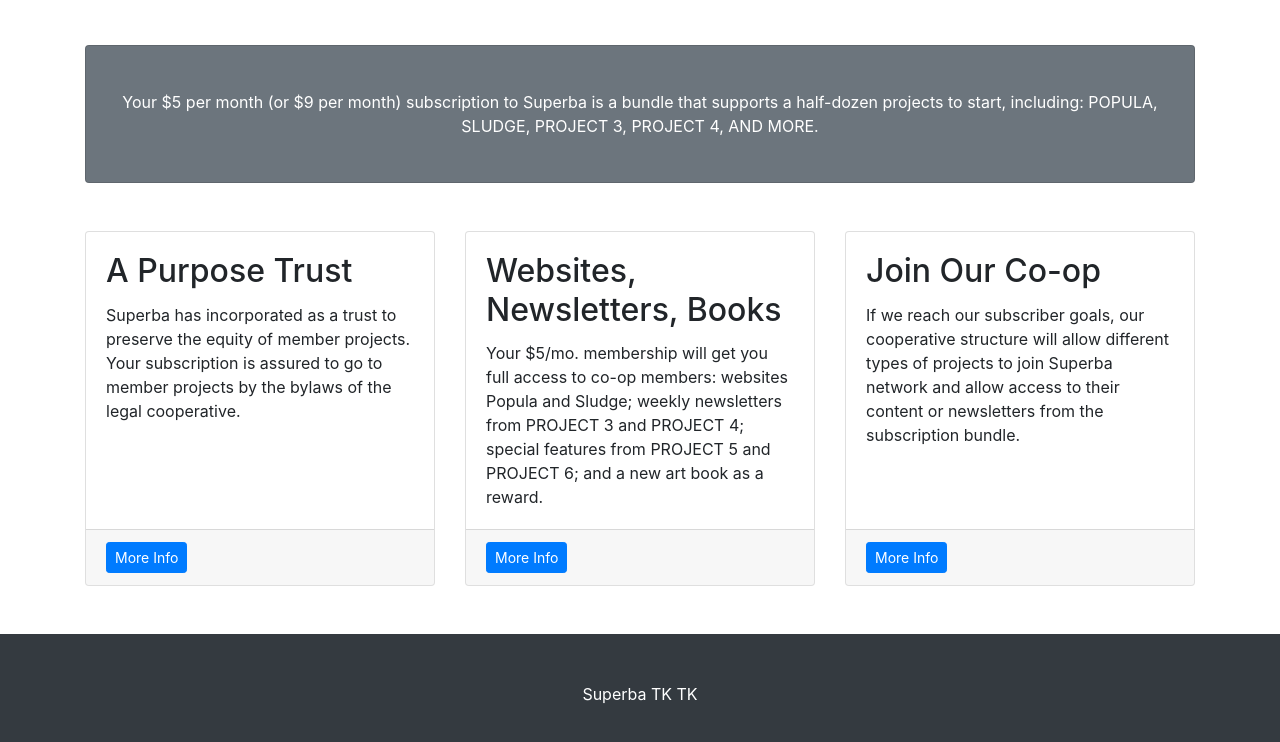
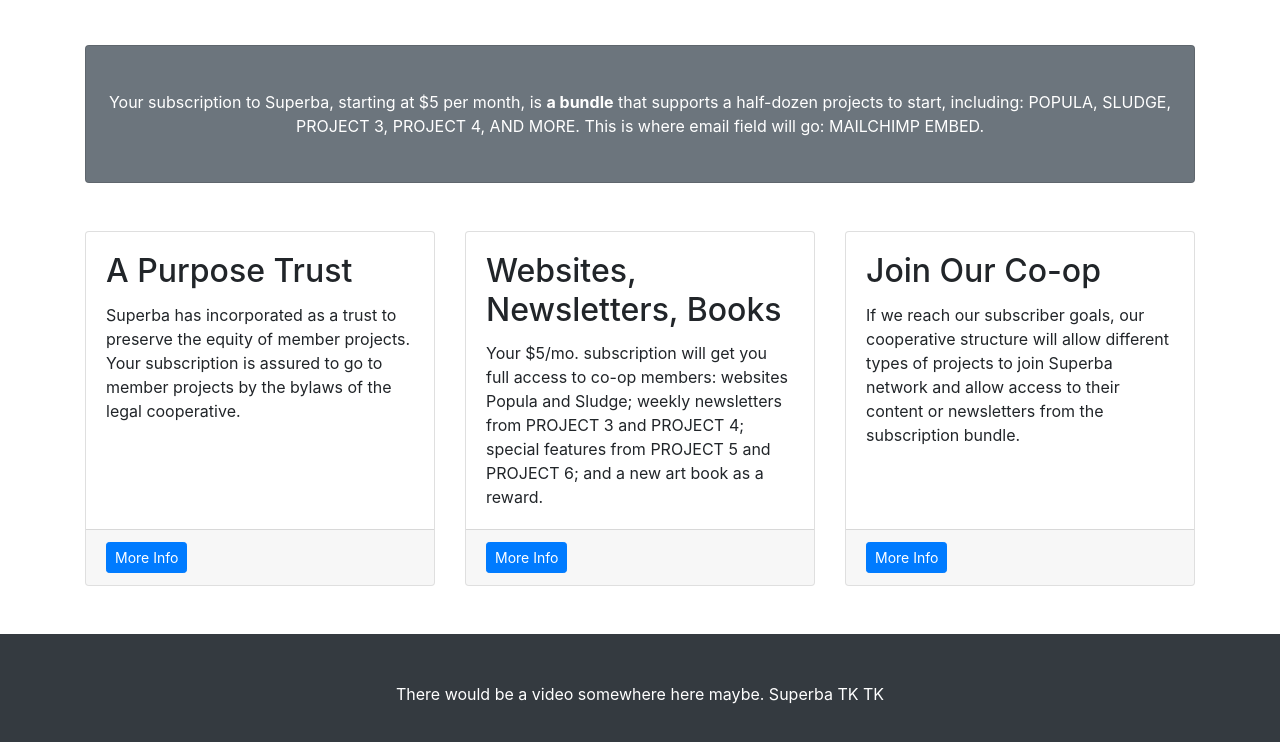
Before and after one commit to readsludge/readsludge.github.io, a website: page index.html in a window 1280 px wide. Shown: the part 464-1206 px from the top of the page. Drawn offline with Linux system fonts and the light colour scheme.

Commit message:
misc copy updates
goofing

```diff
--- a/index.html
+++ b/index.html
@@ -69,7 +69,7 @@
     <!-- Call to Action Well -->
     <div class="card text-white bg-secondary my-5 py-4 text-center">
       <div class="card-body">
-        <p class="text-white m-0">Your $5 per month (or $9 per month) subscription to Superba is a bundle that supports a half-dozen projects to start, including: POPULA, SLUDGE, PROJECT 3, PROJECT 4, AND MORE.</p>
+        <p class="text-white m-0">Your subscription to Superba, starting at $5 per month, is <strong>a bundle</strong> that supports a half-dozen projects to start, including: POPULA, SLUDGE, PROJECT 3, PROJECT 4, AND MORE. This is where email field will go: MAILCHIMP EMBED.</p>
       </div>
     </div>
 
@@ -91,7 +91,7 @@
         <div class="card h-100">
           <div class="card-body">
             <h2 class="card-title">Websites, Newsletters, Books</h2>
-            <p class="card-text">Your $5/mo. membership will get you full access to co-op members: websites Popula and Sludge; weekly newsletters from PROJECT 3 and PROJECT 4; special features from PROJECT 5 and PROJECT 6; and a new art book as a reward.</p>
+            <p class="card-text">Your $5/mo. subscription will get you full access to co-op members: websites Popula and Sludge; weekly newsletters from PROJECT 3 and PROJECT 4; special features from PROJECT 5 and PROJECT 6; and a new art book as a reward.</p>
           </div>
           <div class="card-footer">
             <a href="#" class="btn btn-primary btn-sm">More Info</a>
@@ -121,7 +121,7 @@
   <!-- Footer -->
   <footer class="py-5 bg-dark">
     <div class="container">
-      <p class="m-0 text-center text-white">Superba TK TK</p>
+      <p class="m-0 text-center text-white">There would be a video somewhere here maybe. Superba TK TK</p>
     </div>
     <!-- /.container -->
   </footer>
```
